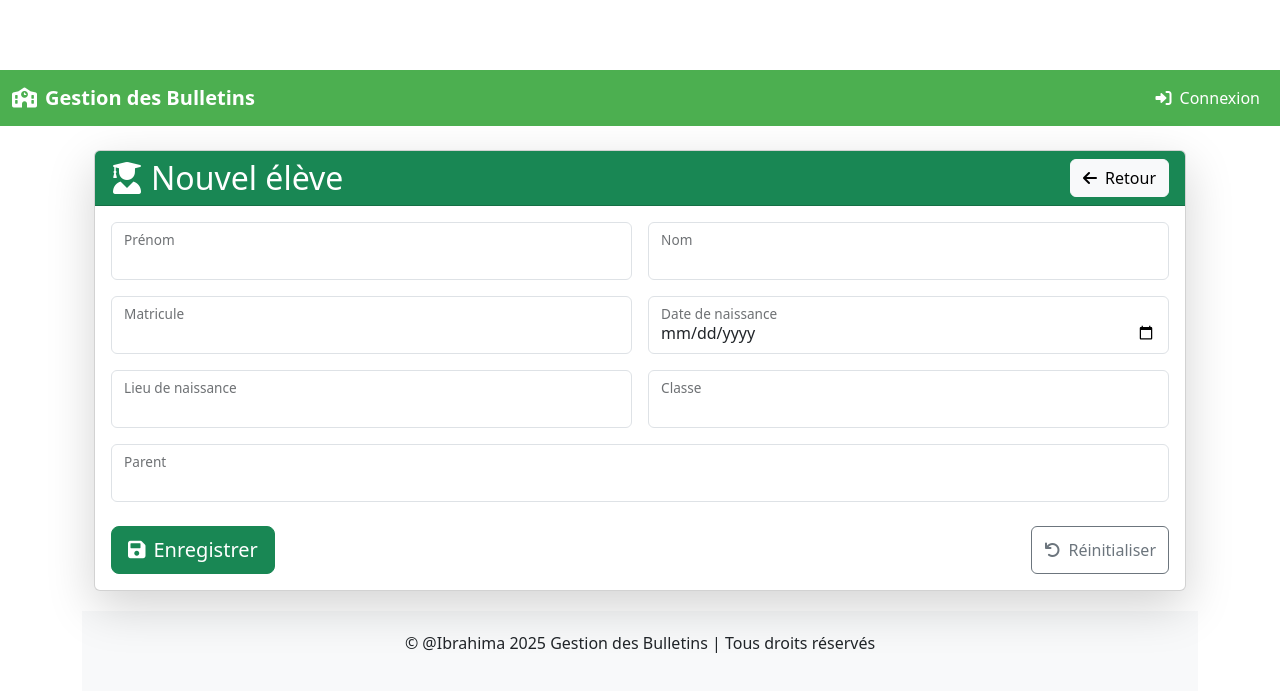
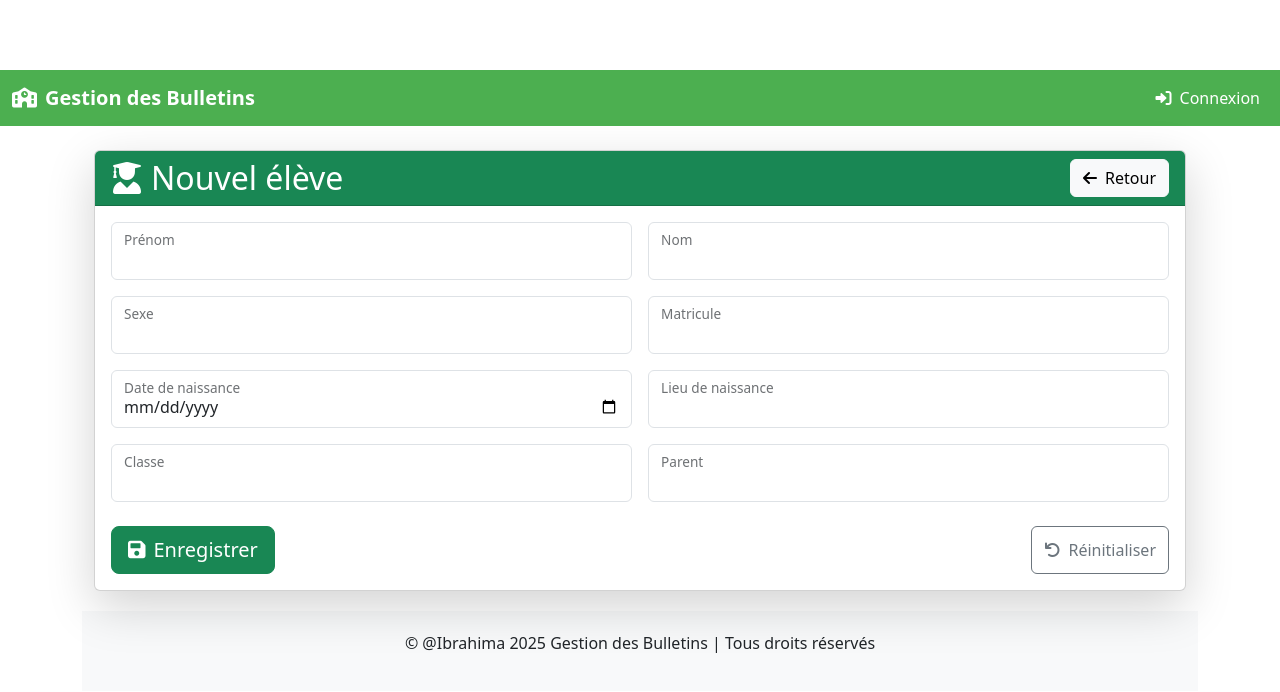
Before and after one commit to IBWADE/Gestion-bulletins, a Django app: template bulletins/templates/bulletins/saisie_eleve.html in a window 1280 px wide. Shown: the top 692 px of the page. Run offline with Django 5.2, Linux system fonts and the light colour scheme; the template is opened without the code that fills it: most values are stand-ins (such as "Sample title", 1, 10 or a date in 2020); form fields are guessed from the names that the template uses.

Commit message:
ajout sexe dans eleve

```diff
--- a/bulletins/templates/bulletins/saisie_eleve.html
+++ b/bulletins/templates/bulletins/saisie_eleve.html
@@ -56,6 +56,18 @@
                         </div>
                         {% endif %}
                     </div>
+                    <!-- Champ Sex -->
+                    <div class="col-md-6">
+                        <div class="form-floating">
+                            {{ form.sexe }}
+                            <label for="{{ form.sexe.id_for_label }}">Sexe</label>
+                        </div>
+                        {% if form.sexe.errors %}
+                        <div class="invalid-feedback d-block">
+                            {{ form.sexe.errors.0 }}
+                        </div>
+                        {% endif %}
+                    </div>
 
                     <!-- Champ Matricule -->
                     <div class="col-md-6">
@@ -110,7 +122,7 @@
                     </div>
 
                     <!-- Champ Parent -->
-                    <div class="col-12">
+                    <div class="col-md-6">
                         <div class="form-floating">
                             {{ form.parent }}
                             <label for="{{ form.parent.id_for_label }}">Parent</label>
```
Also changed, not shown: bulletins/forms.py (+11 -1 lines).
